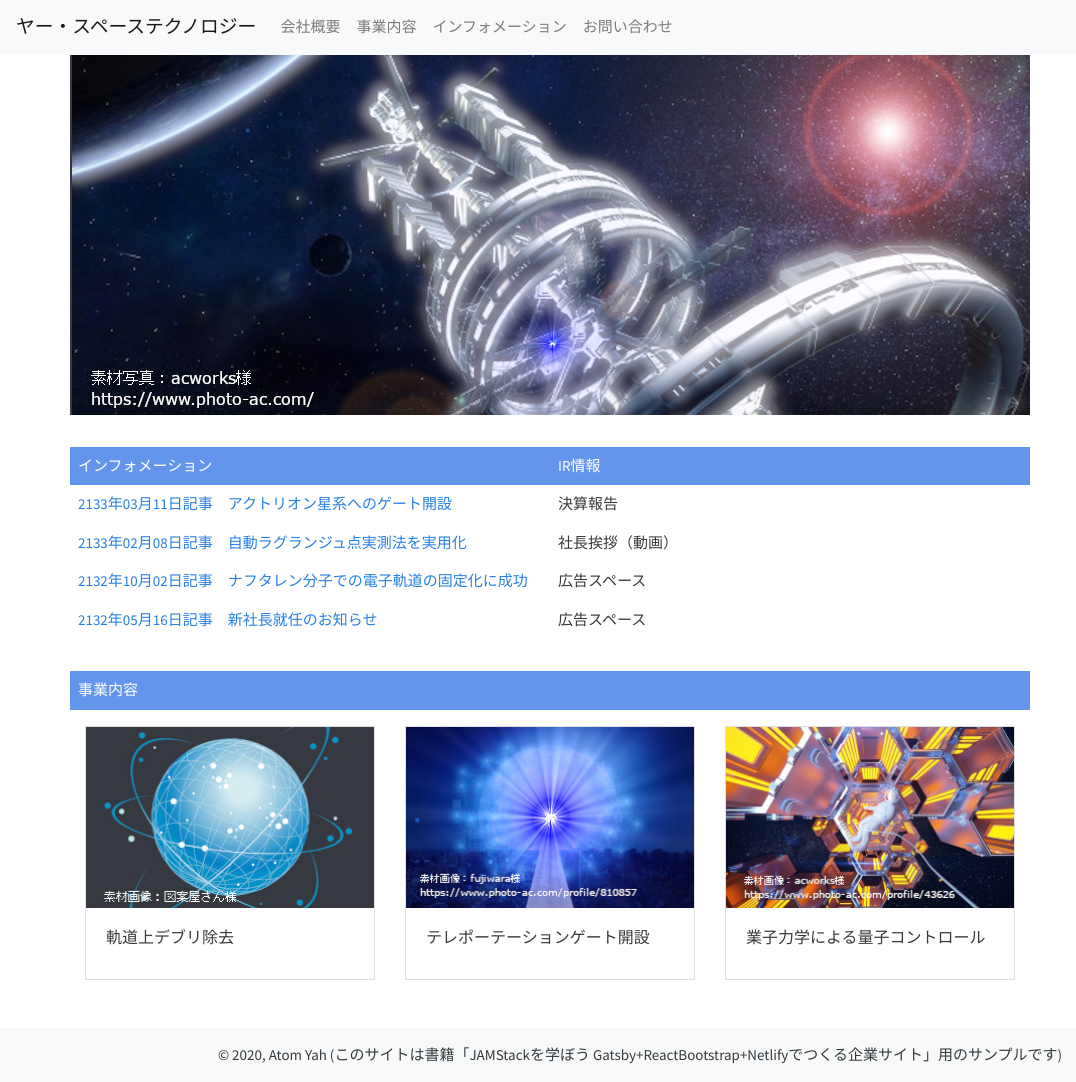
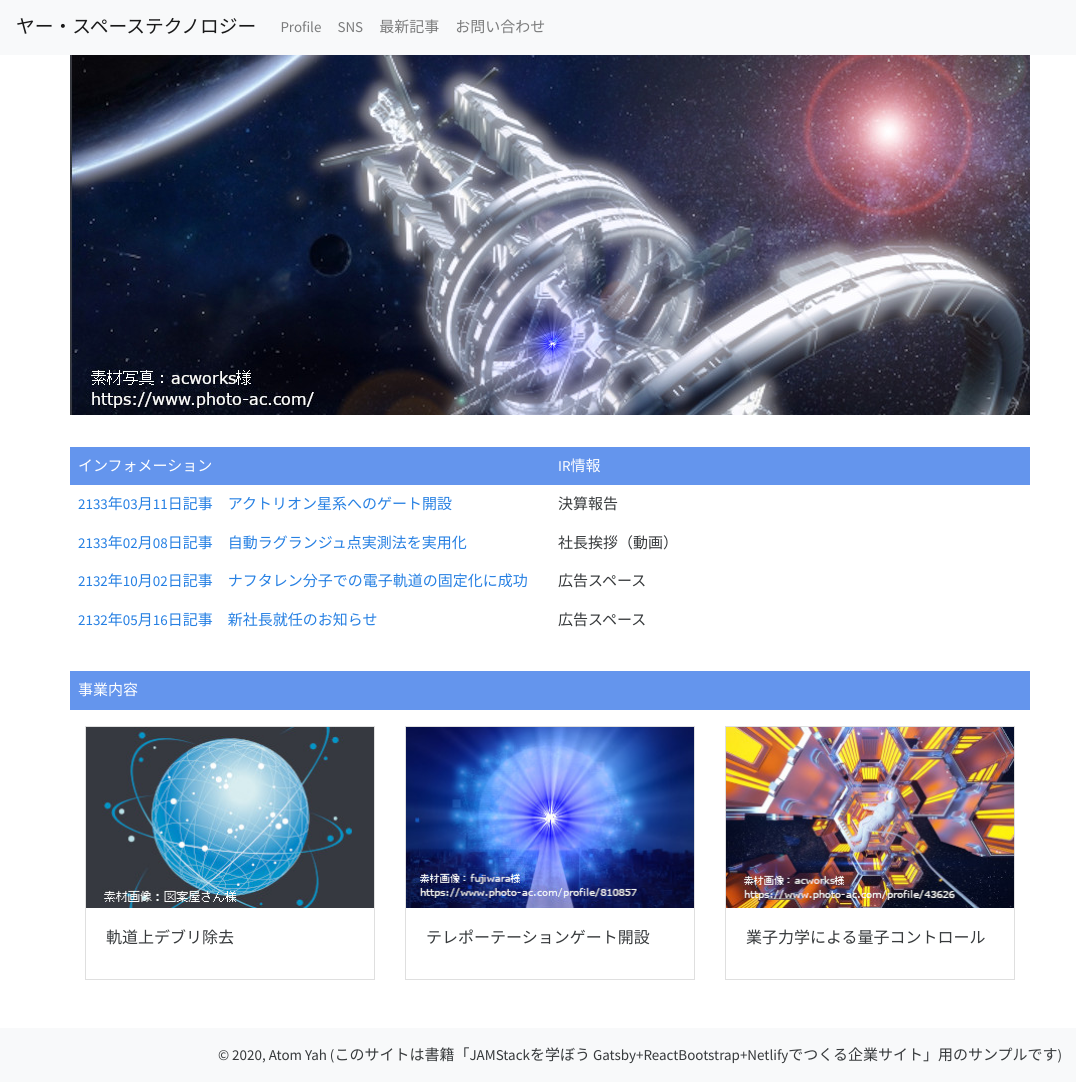
Before and after one commit to atomyah/LearningJAMStack_Gatsby, a Gatsby site: page / in a window 1280 px wide. Shown: the whole page, without its empty margins (0-1076 px from the left). Built offline with nearby package versions, Linux system fonts and the light colour scheme; Gatsby itself is replaced by a stand-in of ours.

Commit message:
first commit

```diff
--- a/src/components/header.js
+++ b/src/components/header.js
@@ -13,17 +13,17 @@ const Header = ({ siteTitle }) => (
       <Nav className="mr-auto">
         <NavItem href="/about">
           <Nav.Link as={Link} activeClassName="active" to="/about">
-            会社概要
+            Profile
           </Nav.Link>
         </NavItem>
         <NavItem href="/about">
           <Nav.Link as={Link} activeClassName="active" to="/jigyo">
-            事業内容
+            SNS
           </Nav.Link>
         </NavItem>
         <NavItem href="/about">
           <Nav.Link as={Link} activeClassName="active" to="/information">
-            インフォメーション
+            最新記事
           </Nav.Link>
         </NavItem>
         <NavItem href="/about">
```
